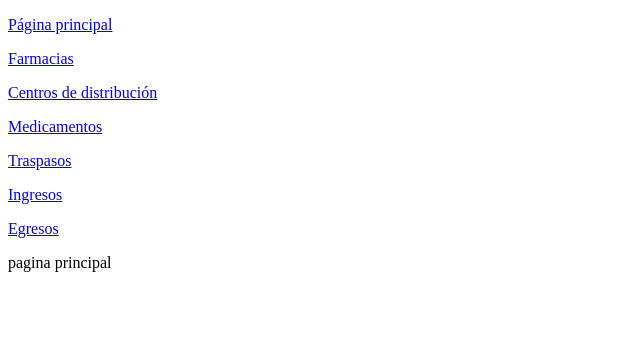
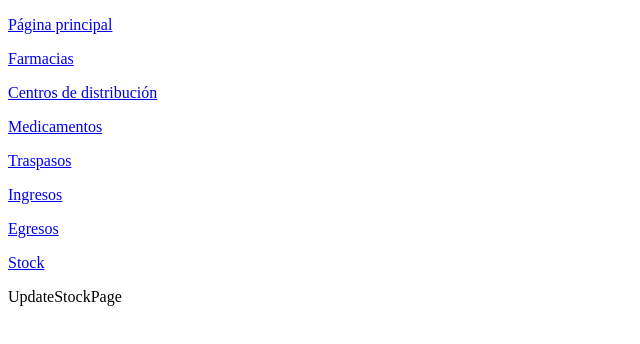
Before and after one commit to Metalcl/frontend-semestral, a React (Vite) app: page /stock/actualizar/1 in a window 1280 px wide. Before the commit this address led to /. Shown: the top 344 px of the page, without its empty margins (0-640 px from the left). Built offline with nearby package versions, Linux system fonts and the light colour scheme; no server answers.

Commit message:
Context, provider, route, navbar  STOCK

```diff
--- a/src/AppRouter.jsx
+++ b/src/AppRouter.jsx
@@ -33,6 +33,9 @@ import AddExpensesPage from './pages/expenses/AddExpensesPage'
 import UpdateExpensesPage from './pages/expenses/UpdateExpensesPage'
 import ExpensesPage from './pages/expenses/ExpensesPage'
 import SearchExpensesPage from './pages/expenses/SearchExpensesPage'
+import AddStockPage from './pages/stock/AddStockPage'
+import UpdateStockPage from './pages/stock/UpdateStockPage'
+import StockPage from './pages/stock/StockPage'
 
 
 const AppRouter = () => {
@@ -77,6 +80,12 @@ const AppRouter = () => {
             <Route path='/egresos/actualizar/:id' element={<UpdateExpensesPage/>}/>
             <Route path='/egresos/all' element={<ExpensesPage/>}/>
             <Route path='/egresos/ver/:id' element={<SearchExpensesPage/>}/>
+
+            {/* stock */}
+            <Route path='/stock/agregar' element={<AddStockPage/>}/>
+            <Route path='/stock/actualizar/:id' element={<UpdateStockPage/>}/>
+            <Route path='/stock/all' element={<StockPage/>}/>
+
         </Route>
         <Route path='*' element={<Navigate to='/'/>}/>
     </Routes>
--- a/src/components/navigation.jsx
+++ b/src/components/navigation.jsx
@@ -25,7 +25,9 @@ function navigation() {
       <Link to='/egresos/all'>
         <p>Egresos</p>
       </Link>
-
+      <Link to='/stock/all'>
+        <p>Stock</p>
+      </Link>
 
 
       <Outlet/>
--- /dev/null
+++ b/src/context/StockContext.jsx
@@ -0,0 +1,3 @@
+import { createContext } from "react";
+
+export const StockContext = createContext();
--- a/src/pages/centerOfDistribution/UpdateCenterOfDistributionPage.jsx
+++ b/src/pages/centerOfDistribution/UpdateCenterOfDistributionPage.jsx
@@ -1,6 +1,5 @@
 import React, { useState, useEffect }from 'react'
 import axios from 'axios'
-import { useForm } from '../../hooks/useForm'
 import { useParams } from 'react-router-dom'
 
 const UpdateCenterOfDistributionPage = () => {
@@ -11,7 +10,6 @@ const UpdateCenterOfDistributionPage = () => {
 
   }, []);
 
-  const { Form, changed } = useForm({});
   const [centerOfDistribution, setCenterOfDistribution] = useState([]);
   const params = useParams();
 
@@ -46,11 +44,11 @@ const UpdateCenterOfDistributionPage = () => {
           <div key={index}>
             <form onSubmit={updateCenterOfDistribution}>
               <label>Código</label>
-              <input type="text" defaultValue={center.cd_codigo} name="codigo" onChange={changed} />
+              <input type="text" defaultValue={center.cd_codigo} name="codigo"/>
               <label>Dirección</label>
-              <input type="text" defaultValue={center.cd_direccion} name="direccion" onChange={changed} />
+              <input type="text" defaultValue={center.cd_direccion} name="direccion"/>
               <label>Teléfono</label>
-              <input type="text" defaultValue={center.cd_telefono} name="telefono" onChange={changed} />
+              <input type="text" defaultValue={center.cd_telefono} name="telefono"/>
               <input type="submit" value="Registrar" />
             </form>
           </div>
--- /dev/null
+++ b/src/pages/stock/AddStockPage.jsx
@@ -0,0 +1,9 @@
+import React from 'react'
+
+const AddStockPage = () => {
+  return (
+    <div>AddStockPage</div>
+  )
+}
+
+export default AddStockPage
--- /dev/null
+++ b/src/pages/stock/StockPage.jsx
@@ -0,0 +1,9 @@
+import React from 'react'
+
+const StockPage = () => {
+  return (
+    <div>StockPage</div>
+  )
+}
+
+export default StockPage
--- /dev/null
+++ b/src/pages/stock/UpdateStockPage.jsx
@@ -0,0 +1,9 @@
+import React from 'react'
+
+const UpdateStockPage = () => {
+  return (
+    <div>UpdateStockPage</div>
+  )
+}
+
+export default UpdateStockPage
```
Also changed, not shown: src/context/StockProvider.jsx (added, +12 -0 lines).
